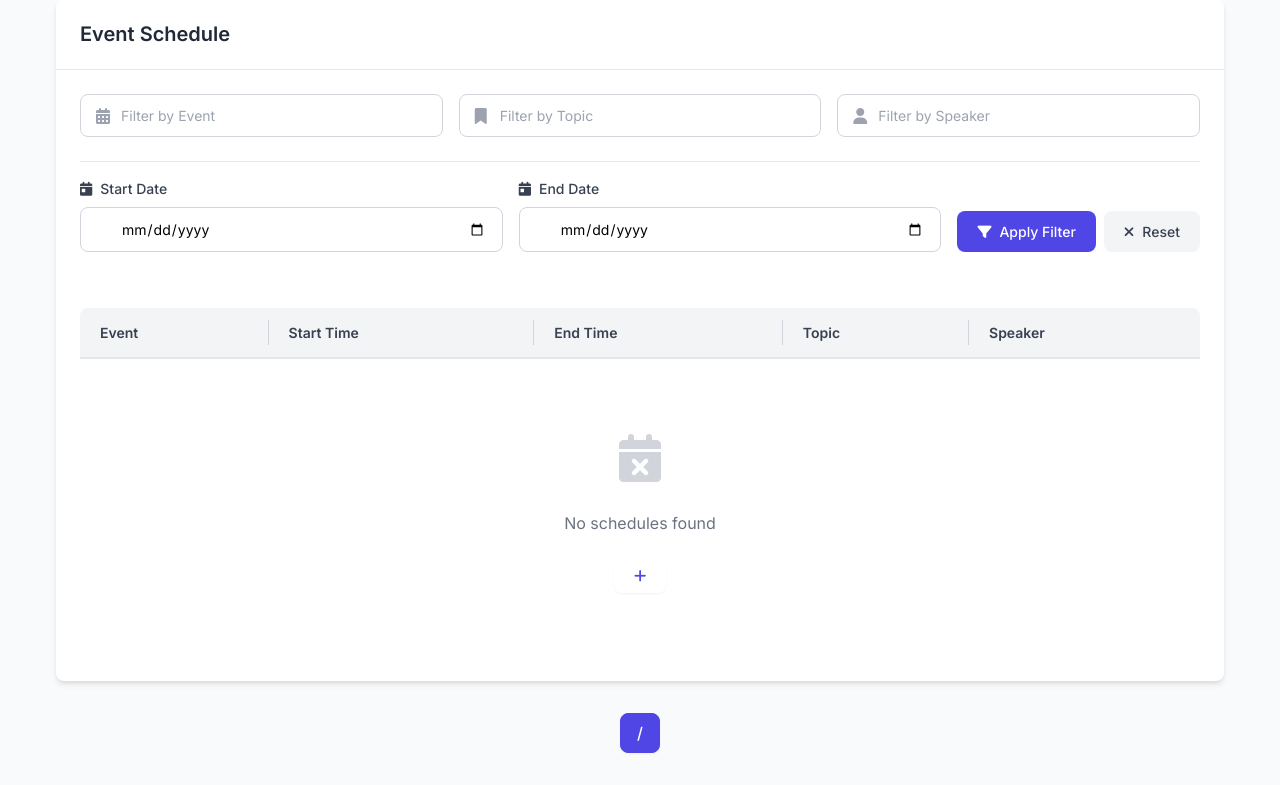
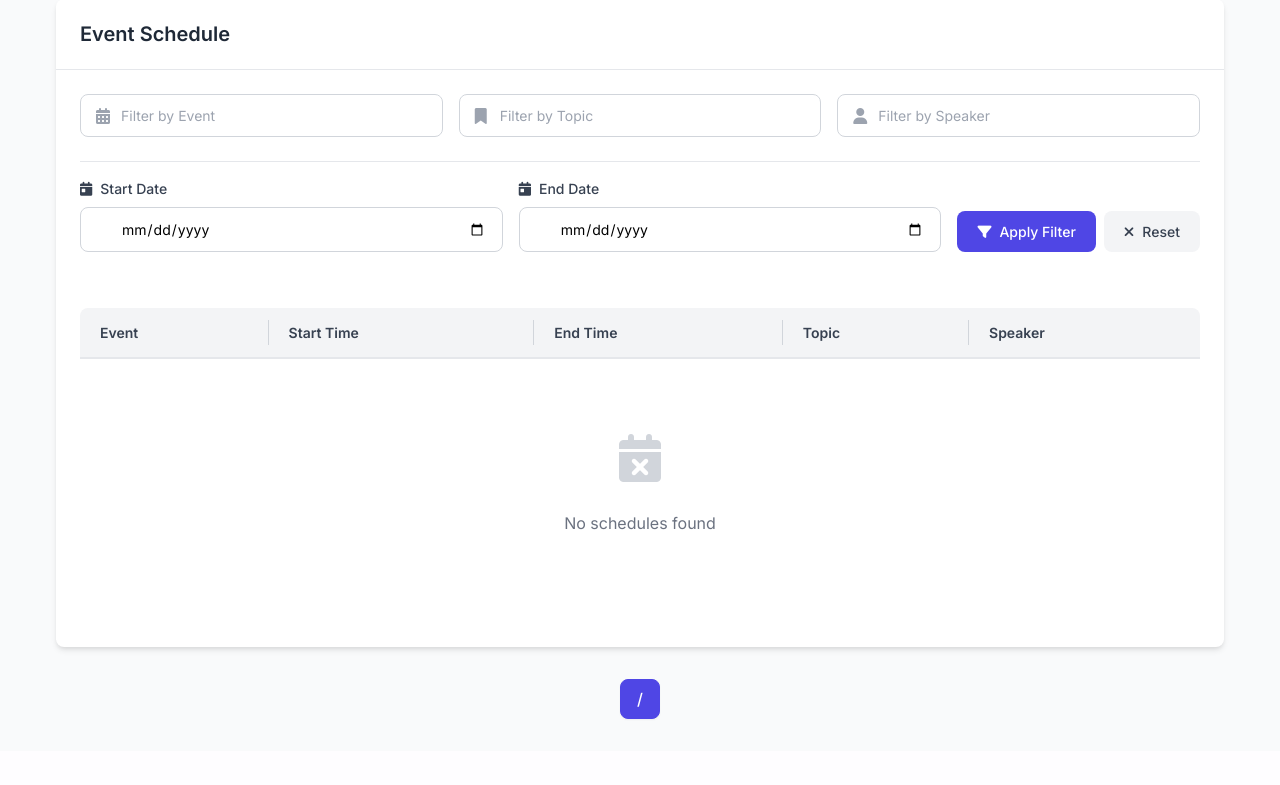
Before and after one commit to kanyamakaye/project2, a Django app: page /schedule/ in a window 1280 px wide. Shown: the part 123-908 px from the top of the page. After the commit the page ends 843 px from the top, so only its background shows below. Run offline with Django 4.2, Linux system fonts and the light colour scheme; data that the repository does not hold is empty.

Commit message:
my commit

```diff
--- a/event_app/templates/schedulelist.html
+++ b/event_app/templates/schedulelist.html
@@ -552,9 +552,6 @@
                                             <i class="fas fa-calendar-xmark"></i>
                                         </div>
                                         <p class="empty-state-text">No schedules found</p>
-                                        <a href="/schedule/forms" class="add-button">
-                                            <i class="fas fa-plus"></i>
-                                        </a>
                                     </div>
                                 </td>
                             </tr>
--- a/event_app/views.py
+++ b/event_app/views.py
@@ -78,7 +78,7 @@ def home(request):
 def events_list(request):
     events = Event_management.objects.all()
     return render(request, 'event.html', {'events': events})
-@login_required
+
 def admin_dashboard(request):
     return render(request,'index.html')
 def speaker_list(request):
```
Also changed, not shown: db.sqlite3, 1 other file.
